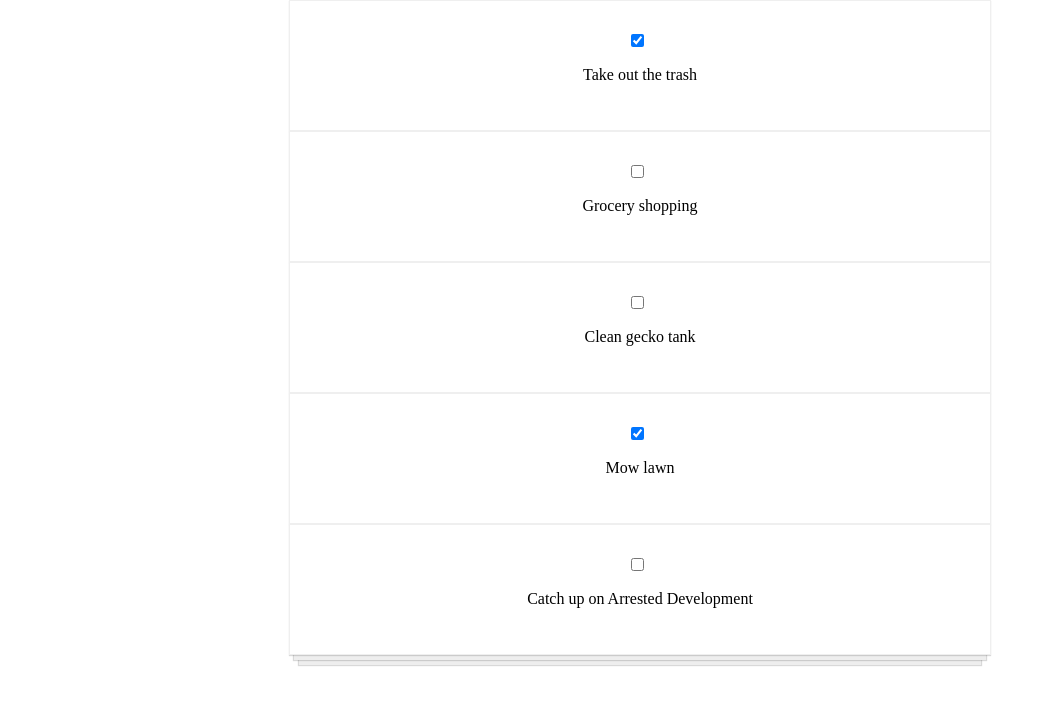
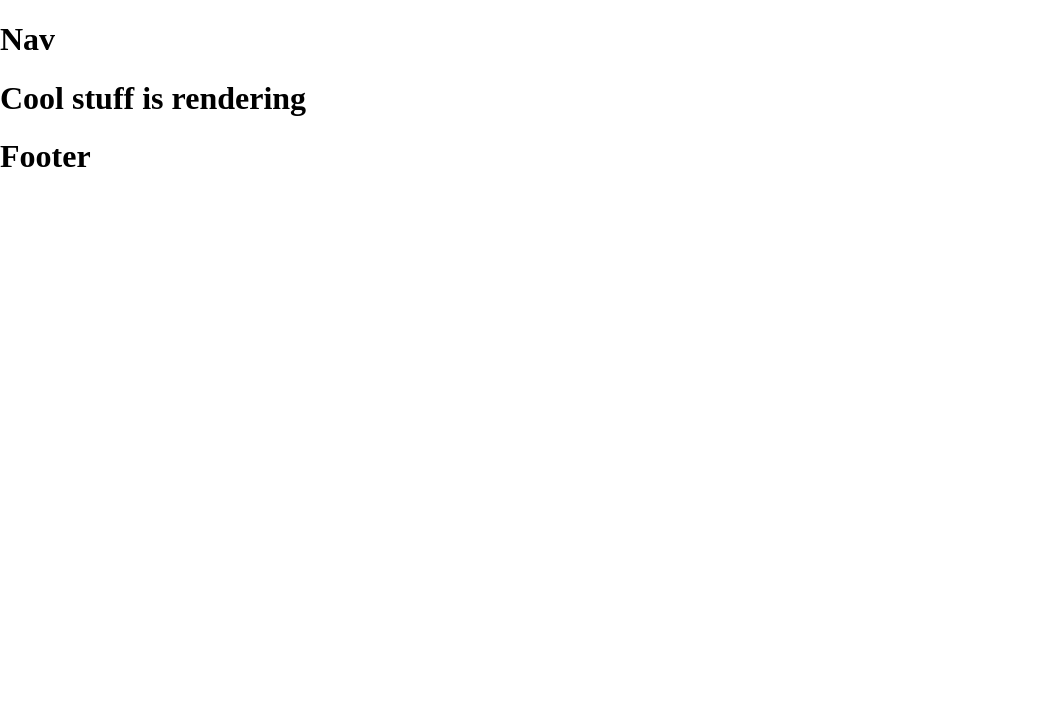
Before and after one commit to rosiananatalie/learning_js, a React (Create React App) app: page / in a window 1280 px wide. Shown: the top 704 px of the page, without its empty margins (0-1054 px from the left). Built offline with nearby package versions, Linux system fonts and the light colour scheme.

Commit message:
learn conditional rendering Pt.1

```diff
--- /dev/null
+++ b/src/App10.js
@@ -0,0 +1,36 @@
+import React from "react"
+import Conditional from "./components/Conditional"
+
+class App10 extends React.Component{
+    constructor (){
+        super()
+        this.state = {
+            isLoading: true
+        }
+    }
+
+    componentDidMount(){
+        setTimeout(() => {
+            this.setState({
+                isLoading: false
+            })
+        }, 1500)
+    }
+
+    render(){
+        return(
+            <div>
+                <h1>Nav</h1>
+
+                {this.state.isLoading ?
+                    <h1>Loading....</h1> :
+                    <Conditional isLoading = {this.state.isLoading}/>
+                }
+
+                <h1>Footer</h1>
+            </div>
+        )
+    }
+}
+
+export default App10
--- /dev/null
+++ b/src/components/Conditional.js
@@ -0,0 +1,12 @@
+import React from "react"
+
+function Conditional(props){
+    console.log(props.isLoading)
+    return(
+        <div>
+            <h1>Cool stuff is rendering</h1>
+        </div>
+    )
+}
+
+export default Conditional
--- a/src/index.js
+++ b/src/index.js
@@ -9,8 +9,9 @@ import App from "./App" //--> to-do list app
 //import App6 from "./App6" //--> state practice 2; putting the conditions in the render function.
 //import App7 from "./App7" //--> Handling event
 //import App8 from "./App8" //--> changing state
-import App9 from "./App9" //--> to-do app with changing state
+//import App9 from "./App9" //--> to-do app with changing state
+import App10 from "./App10" // --> conditional rendering part 1
 
 //render the application
 
-ReactDOM.render(<App9 />, document.getElementById("root"))
+ReactDOM.render(<App10 />, document.getElementById("root"))
```
